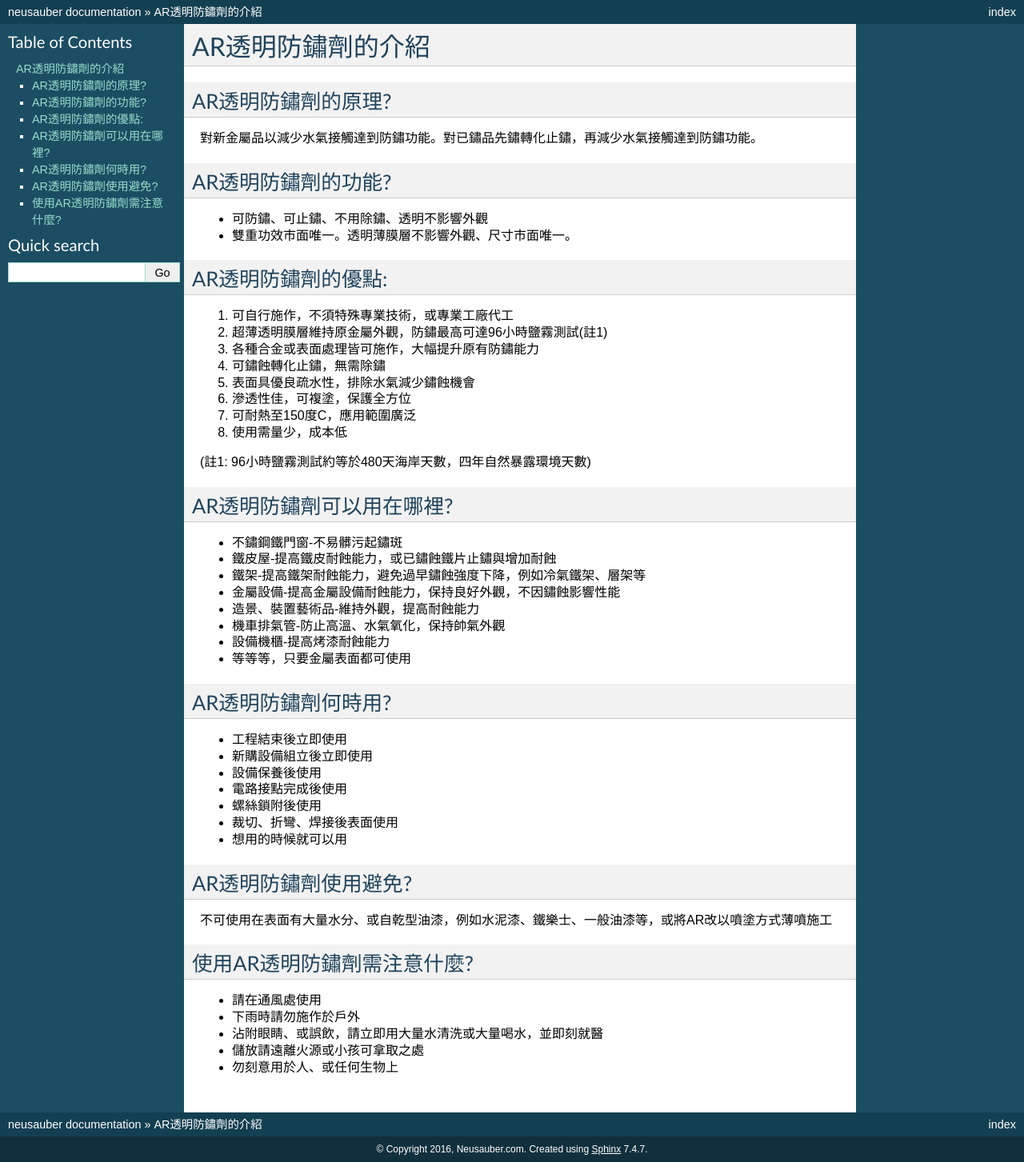
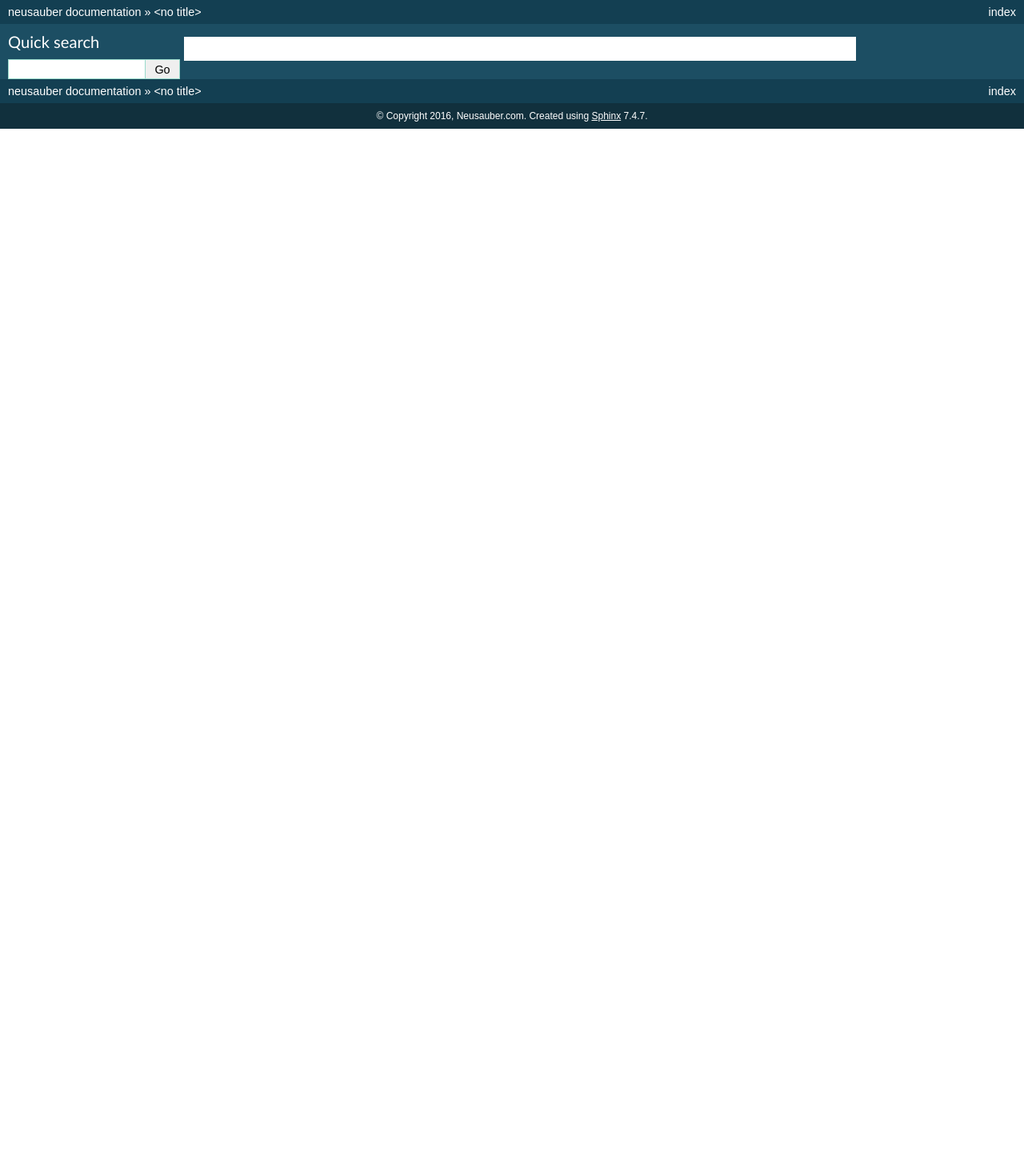
Before and after one commit to rexiap/neusauber, a Sphinx documentation site: the page built from docs/blogs/ar600intro.rst, in a window 1280 px wide. Shown: the whole page at 80% size. Built offline with Sphinx 7.4.7, drawn with Linux system fonts in a browser that asks for light colours; after the commit the page ends 900 px from its top, so only the background shows below that.

Commit message:
Google Docs reST Editor@2017-4-24 21:11:58

```diff
--- a/docs/blogs/ar600intro.rst
+++ b/docs/blogs/ar600intro.rst
@@ -1,109 +1,13 @@
 
-.. _h365425373c54557813239715c73338:
-
-AR透明防鏽劑的介紹
-******************
-
-.. _h4d6f3477351cc1b2f2b27444e246a59:
-
-AR透明防鏽劑的原理?
-===================
-
-對新金屬品以減少水氣接觸達到防鏽功能。對已鏽品先鏽轉化止鏽，再減少水氣接觸達到防鏽功能。
-
-.. _h4d6f3477351cc1b2f2b27444e246a59:
-
-AR透明防鏽劑的功能?
-===================
-
-* 可防鏽、可止鏽、不用除鏽、透明不影響外觀
-
-* 雙重功效市面唯一。透明薄膜層不影響外觀、尺寸市面唯一。
-
-.. _hf786257b617278476c5a4d6d54627b:
-
-AR透明防鏽劑的優點:
-===================
-
-#. 可自行施作，不須特殊專業技術，或專業工廠代工
-
-#. 超薄透明膜層維持原金屬外觀，防鏽最高可達96小時鹽霧測試(註1)
-
-#. 各種合金或表面處理皆可施作，大幅提升原有防鏽能力
-
-#. 可鏽蝕轉化止鏽，無需除鏽
-
-#. 表面具優良疏水性，排除水氣減少鏽蝕機會
-
-#. 滲透性佳，可複塗，保護全方位
-
-#. 可耐熱至150度C，應用範圍廣泛
-
-#. 使用需量少，成本低
-
-(註1: 96小時鹽霧測試約等於480天海岸天數，四年自然暴露環境天數)
-
-.. _h352f7c223e227a1f7bc363b175a536a:
-
-AR透明防鏽劑可以用在哪裡?
-=========================
-
-* 不鏽鋼鐵門窗-不易髒污起鏽斑
-
-* 鐵皮屋-提高鐵皮耐蝕能力，或已鏽蝕鐵片止鏽與增加耐蝕
-
-* 鐵架-提高鐵架耐蝕能力，避免過早鏽蝕強度下降，例如冷氣鐵架、層架等
-
-* 金屬設備-提高金屬設備耐蝕能力，保持良好外觀，不因鏽蝕影響性能
-
-* 造景、裝置藝術品-維持外觀，提高耐蝕能力
-
-* 機車排氣管-防止高溫、水氣氧化，保持帥氣外觀
-
-* 設備機櫃-提高烤漆耐蝕能力
-
-* 等等等，只要金屬表面都可使用
-
-.. _h4d6f3477351cc1b2f2b27444e246a59:
-
-AR透明防鏽劑何時用?
-===================
-
-* 工程結束後立即使用
-
-* 新購設備組立後立即使用
-
-* 設備保養後使用
-
-* 電路接點完成後使用
-
-* 螺絲鎖附後使用
-
-* 裁切、折彎、焊接後表面使用
-
-* 想用的時候就可以用
-
-.. _h66432e30792f2571444f5a7e36417a77:
-
-AR透明防鏽劑使用避免?
-=====================
-
-不可使用在表面有大量水分、或自乾型油漆，例如水泥漆、鐵樂士、一般油漆等，或將AR改以噴塗方式薄噴施工
-
-.. _h2b106c522337437f2c37d3414474241:
-
-使用AR透明防鏽劑需注意什麼?
-===========================
-
-* 請在通風處使用
-
-* 下雨時請勿施作於戶外
-
-* 沾附眼睛、或誤飲，請立即用大量水清洗或大量喝水，並即刻就醫
-
-* 儲放請遠離火源或小孩可拿取之處
-
-* 勿刻意用於人、或任何生物上
+|REPLACE1|
 
 
 .. bottom of content
+
+
+.. |REPLACE1| raw:: html
+
+    <script language=”javascript”>
+    var url = '/'
+    location.href = url
+    </script>
```
